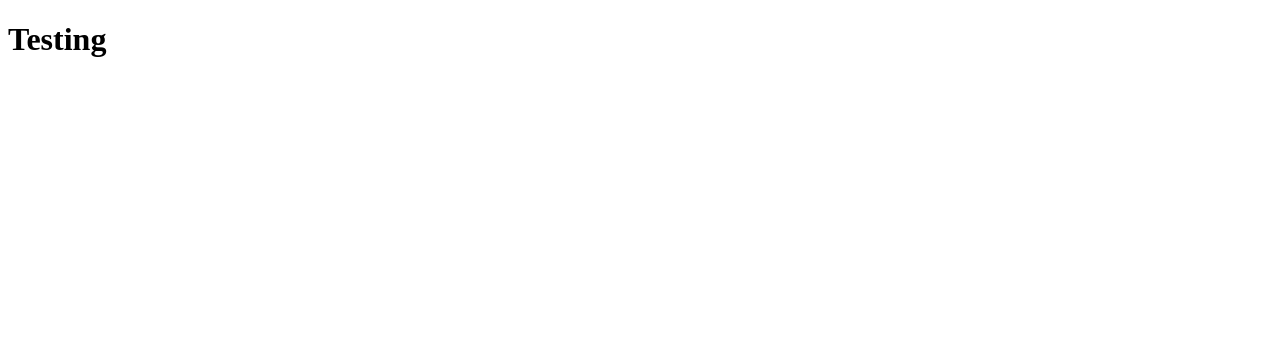
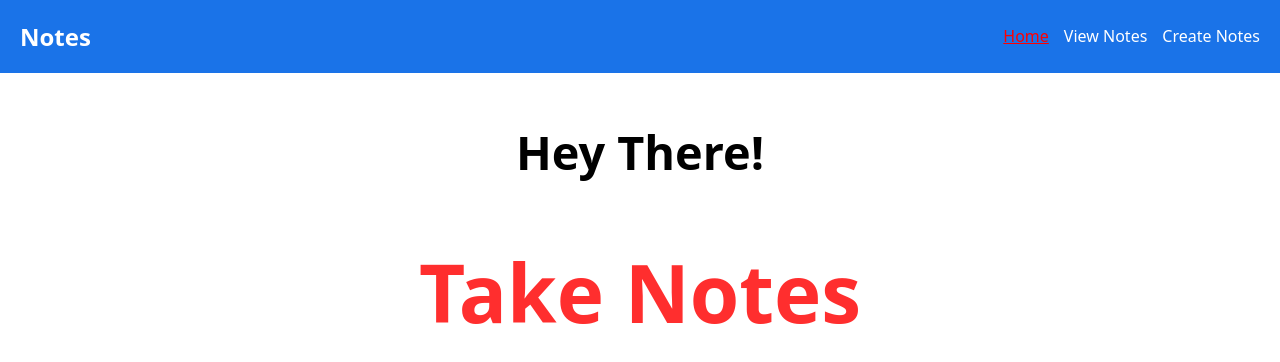
Before and after one commit to jamesvaikom/mongowebdemo, a plain HTML site: page index.html in a window 1280 px wide. Drawn offline with Linux system fonts and the light colour scheme; files that its build step writes are made by us from their sources.

Commit message:
Update index.html

```diff
--- a/index.html
+++ b/index.html
@@ -4,9 +4,27 @@
     <meta charset="UTF-8">
     <meta name="viewport" content="width=device-width, initial-scale=1.0">
     <title>Note Taking Application Demo</title>
-
+    <link href="./main.css" rel="stylesheet"/>
 </head>
 <body>
-    <h1>Testing</h1>
+    <nav class="notes-navigation-bar">
+        <h2 class="notes-navigation-heading">Notes</h2>
+        <ul class="notes-navigation-link-list">
+            <li class="notes-navigation-link-item">
+                <a class="notes-navigation-link notes-navigation-link-active" href="./index.html">Home</a>
+            </li>
+            <li class="notes-navigation-link-item">
+                <a class="notes-navigation-link" href="./view-notes.html">View Notes</a>
+            </li>
+            <li class="notes-navigation-link-item">
+                <a class="notes-navigation-link" href="./create-notes.html">Create Notes</a>
+            </li>
+        </ul>
+    </nav>
+
+    <div class="notes-home-div">
+        <h3>Hey There!</h3>
+        <h1 class="notes-header">Take Notes</h1>
+    </div>
 </body>
 </html>
```
